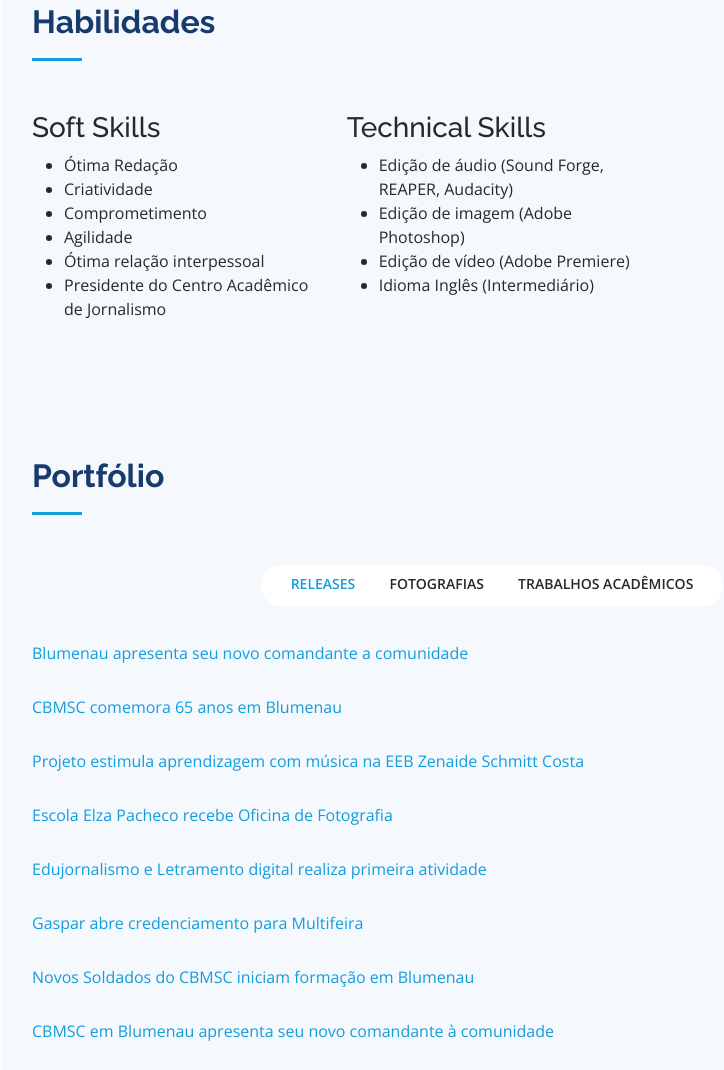
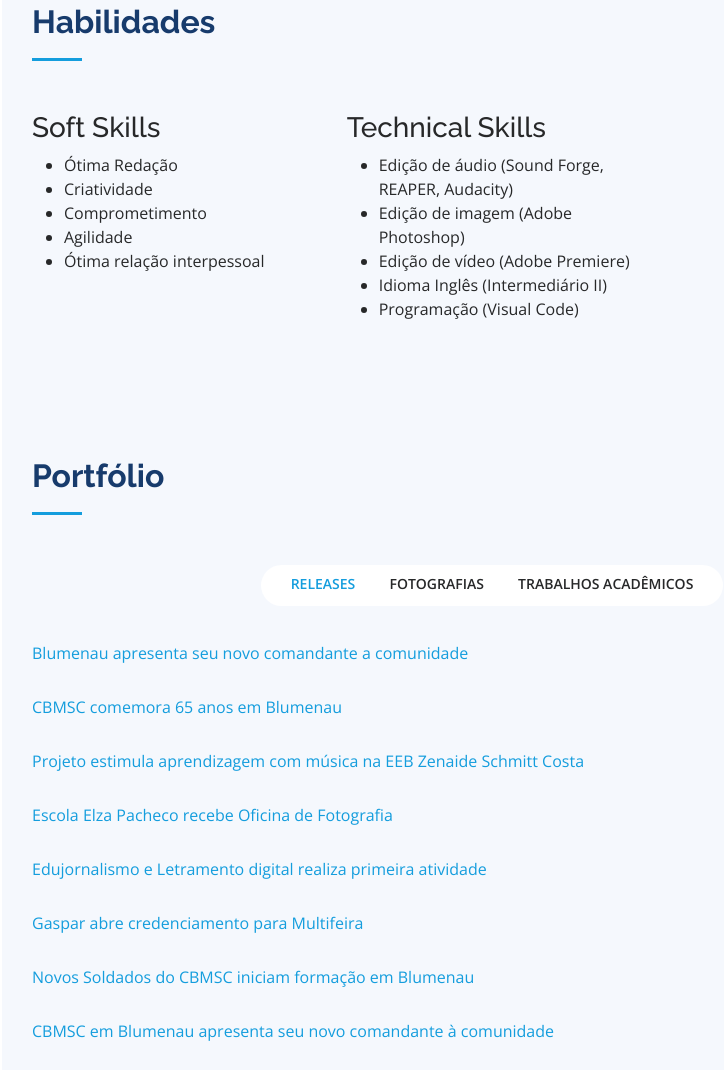
Before and after one commit to isaabl/vercel, a plain HTML site: page index.html in a window 1280 px wide. Shown: the part 2515-3585 px from the top of the page, without its empty margins (298-1022 px from the left). Drawn offline with nearby package versions, Linux system fonts and the light colour scheme; files whose address does not match are found by name.

Commit message:
Add files via upload

```diff
--- a/index.html
+++ b/index.html
@@ -221,7 +221,7 @@
                 <li> <span>Comprometimento </span></li>
                 <li> <span>Agilidade</span></li>
                 <li> <span>Ótima relação interpessoal </span></li>
-                <li> <span>Presidente do Centro Acadêmico de Jornalismo</span></li>
+
 
               </ul>
             </div>
@@ -231,7 +231,8 @@
                 <li> <span>Edição de áudio (Sound Forge, REAPER, Audacity)</span></li>
                 <li> <span>Edição de imagem (Adobe Photoshop) </span></li>
                 <li> <span>Edição de vídeo (Adobe Premiere) </span></li>
-                <li> <span>Idioma Inglês (Intermediário) </span></li>
+                <li> <span>Idioma Inglês (Intermediário II) </span></li>
+                <li> <span>Programação (Visual Code) </span></li>
               </ul>
             </div>
           </div>
```
